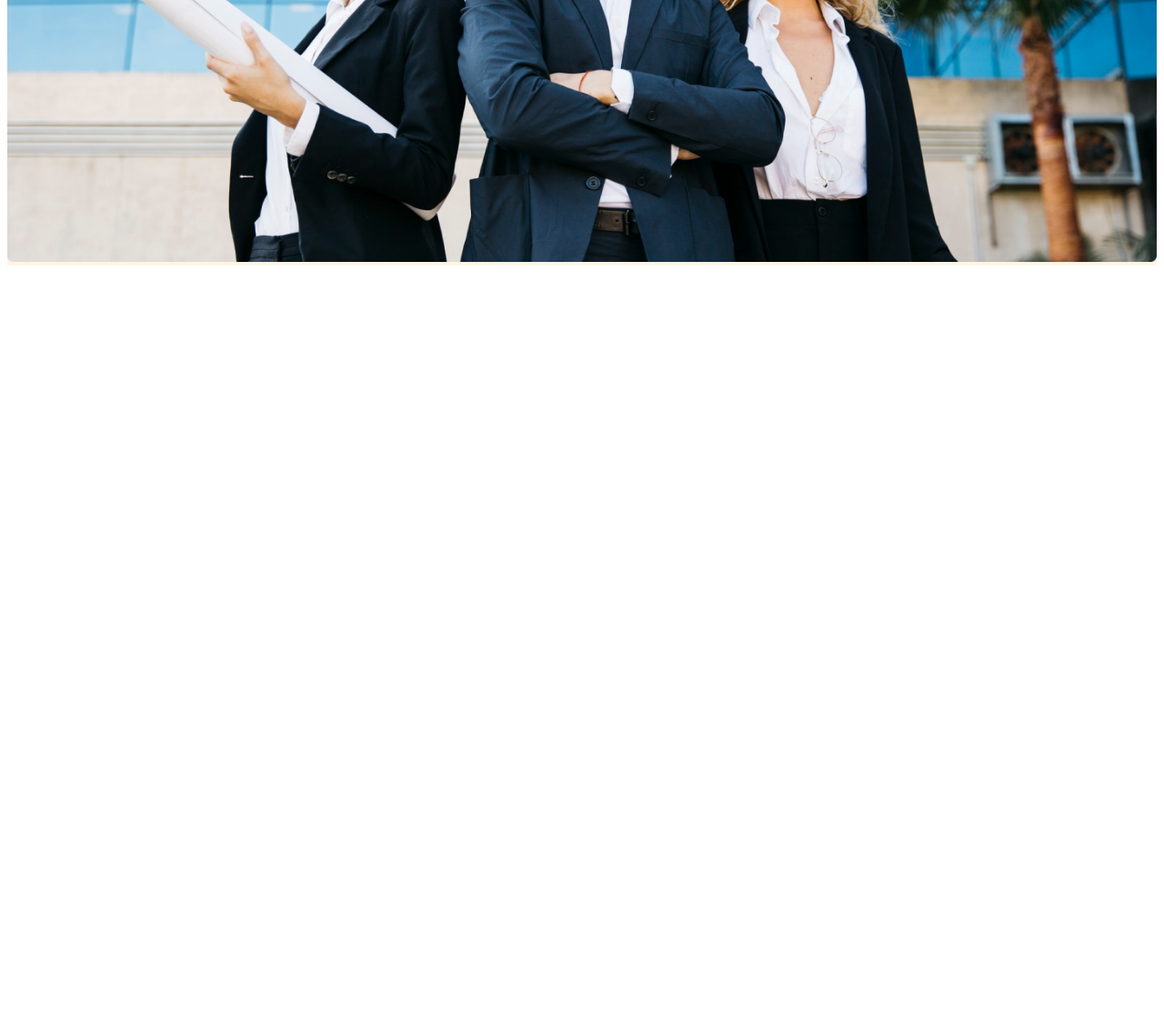
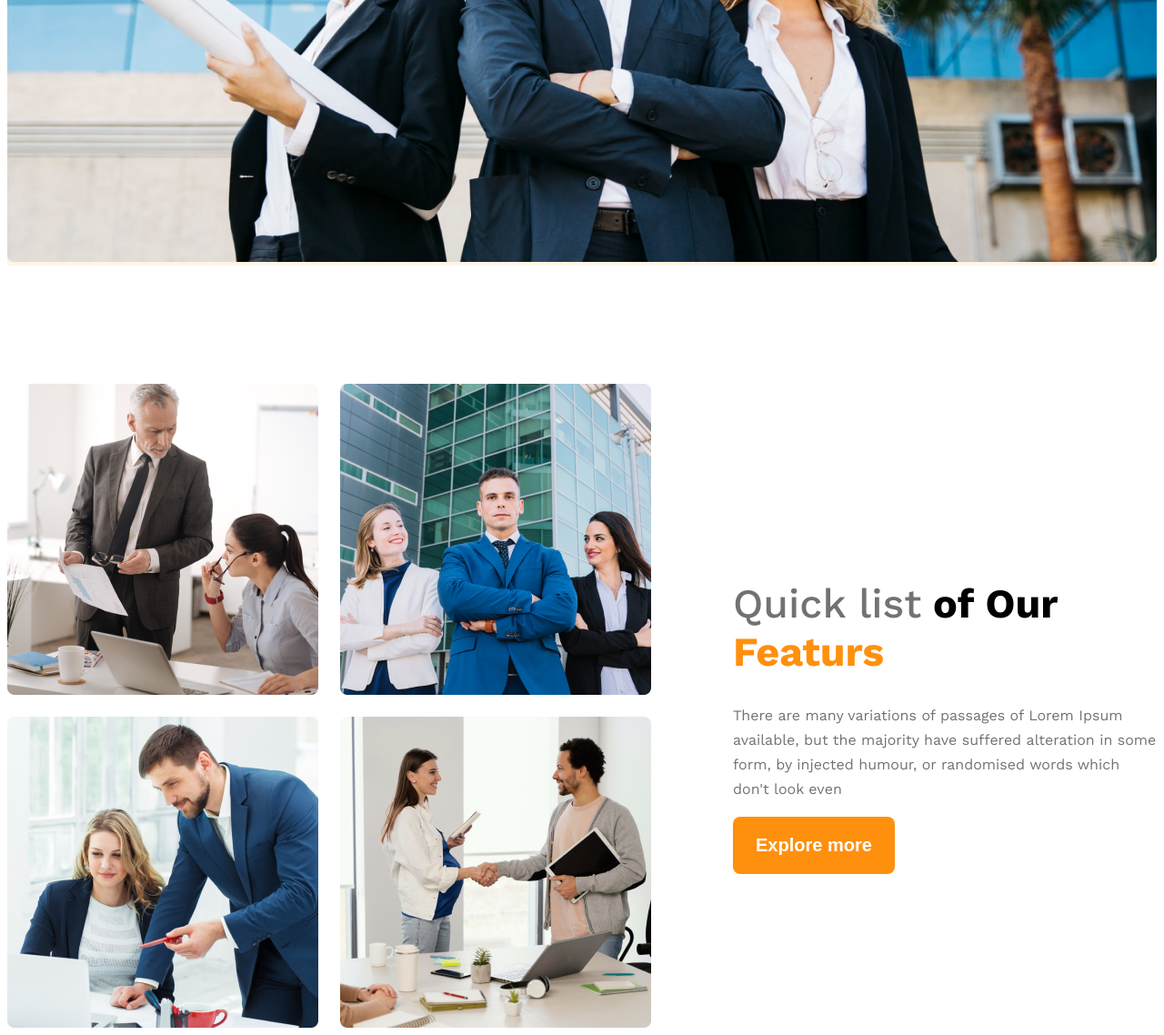
Before and after one commit to syedashraf33/g3-architects-responsive-website, a plain HTML site: page index.html in a window 1280 px wide. Shown: the part 909-2047 px from the top of the page at 91% size. Before the commit the page ends 1209 px from the top, so only its background shows below. Drawn offline with nearby package versions, Linux system fonts and the light colour scheme.

Commit message:
added team and our features with responsive

```diff
--- a/index.html
+++ b/index.html
@@ -27,7 +27,19 @@
         </div>
     </header>
     <main>
-
+        <section class="teams display-flex">
+            <div class="team-image-container">
+                <img src="images/team1.png" alt="two architects design">
+                <img src="images/team2.png" alt="">
+                <img src="images/team3.png" alt="">
+                <img src="images/team4.png" alt="">
+            </div>
+            <div class="our-fetures">
+                <h3 class="feautre-title"> <span id="quick-list" class="text-light-gray">Quick list</span> <span>of Our</span><span class="text-primary"> Featurs</span></h3>
+                <p class="feauter-description text-light-gray">There are many variations of passages of Lorem Ipsum available, but the majority have suffered alteration in some form, by injected humour, or randomised words which don't look even</p>
+                <button class="btn-primary">Explore more</button>
+            </div>
+        </section>
     </main>
     <footer>
 
--- a/styles/architects.css
+++ b/styles/architects.css
@@ -10,6 +10,9 @@
 /* shared style */
 .display-flex{
     display: flex;
+}
+.text-primary{
+    color: #FF900E;
 }
 /* dark 02 */
 .text-gray{
@@ -31,7 +34,13 @@
     border-radius: 8px;
     border: none;
 }
-
+main{
+    max-width: 1440px;
+    margin: 0 auto;
+}
+main> section{
+    margin-top: 130px;
+}
 /* header style */
 
 /* navbar style */
@@ -77,10 +86,56 @@
     width: 100%;
 }
 
+/* teams and our features */
+
+.teams{
+    align-items: center;
+}
+.team-image-container{
+    display: grid;
+    grid-template-columns: repeat(2, 1fr);
+    gap: 24px;
+}
+.our-fetures{
+    margin-left: 90px;
+    max-width: 530px;
+}
+.feautre-title{
+    font-size: 2.8rem;
+    font-weight: 700;
+    margin-bottom: 30px;
+}
+#quick-list{
+    font-weight: 500;
+}
+.feauter-description{
+    line-height: 1.7;
+}
+
 /* responsive media querey */
 @media screen and (max-width:556px) {
-    .navbar, .nav-links{
+    .navbar,
+    .nav-links,
+    .teams{
         flex-direction: column;
     }
+    .team-image-container{
+        grid-template-columns: repeat(1, 1fr);
+    }
+    main> section{
+        margin-top: 40px;
+    }
+    .our-fetures{
+        margin-left: 30px;
+    }
+}
 
+/* medium size divice */
+@media screen and (min-width:576px) and (max-width:992px) {
+    .teams{
+        flex-direction: column;
+    }
+    .our-fetures{
+        margin: 20px auto;
+    }
 }
```
